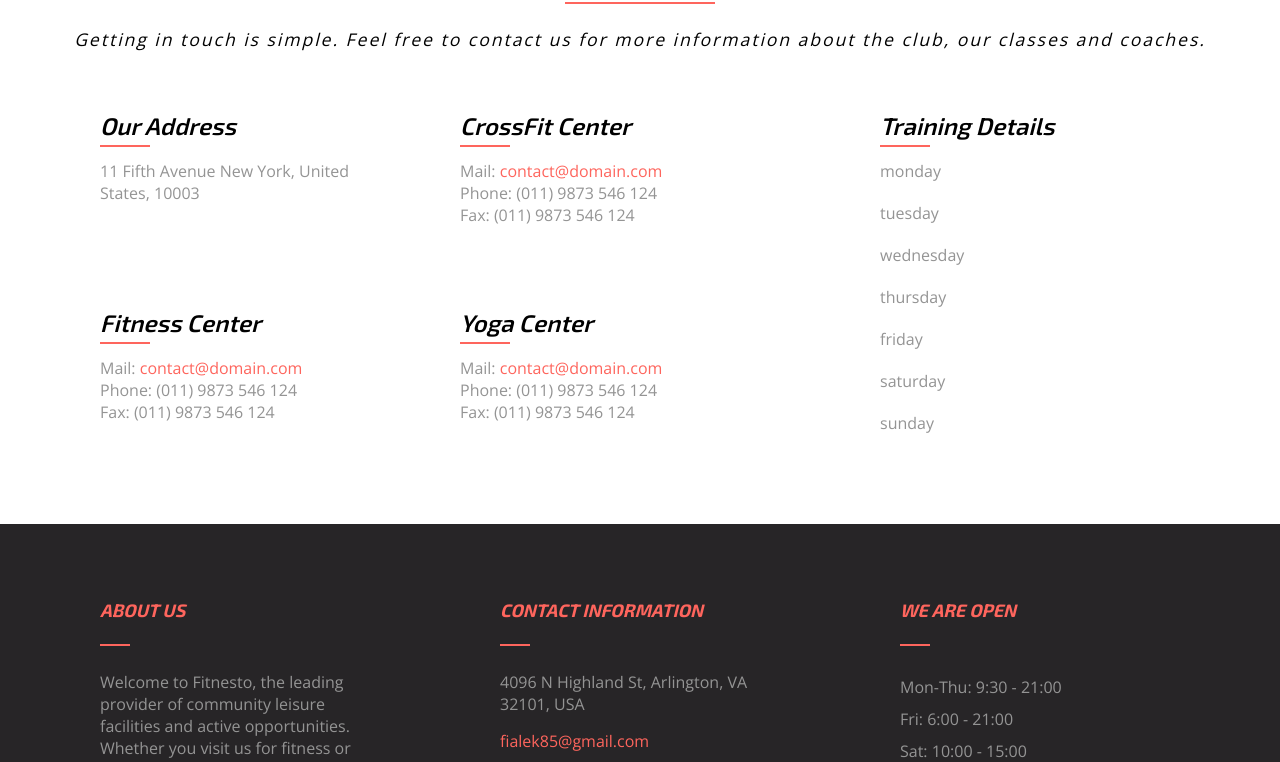
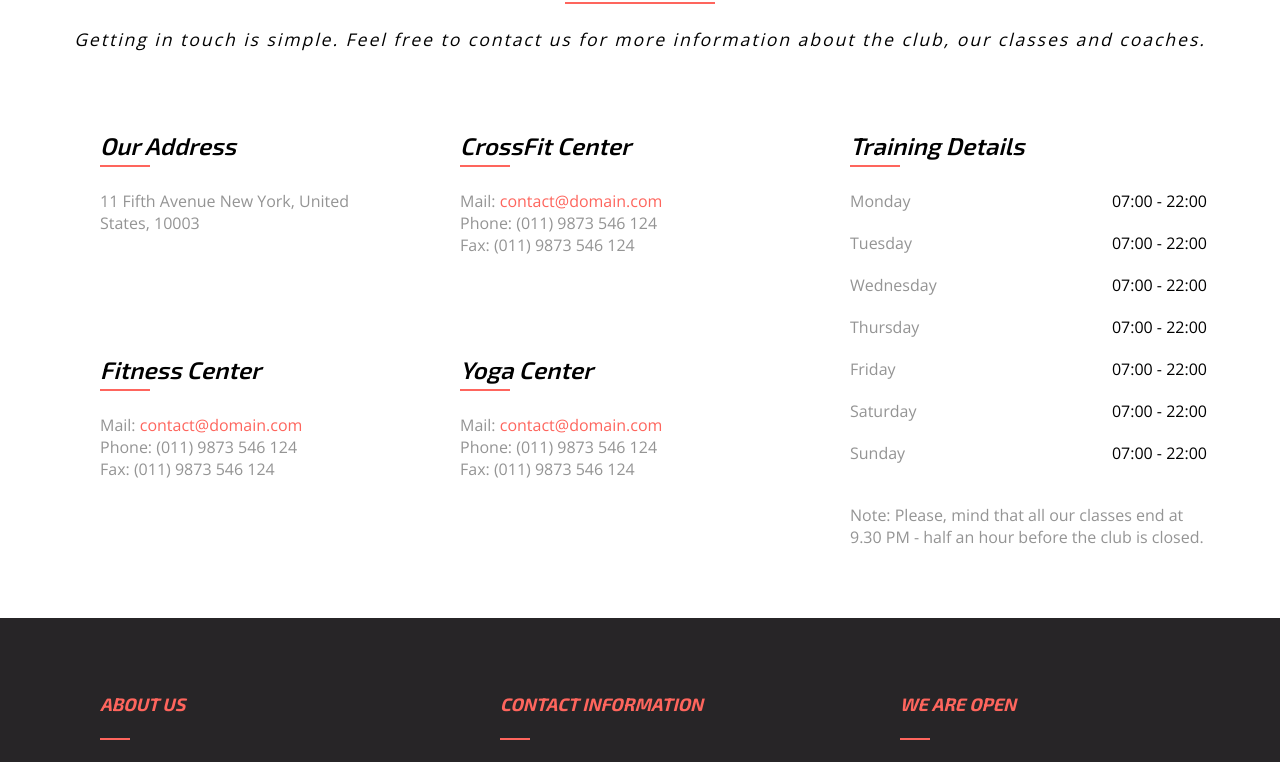
Before and after one commit to Maciejf85/Fitness-site, a website: page contact.html in a window 1280 px wide. Shown: the part 698-1460 px from the top of the page. Drawn offline with nearby package versions, Linux system fonts and the light colour scheme.

Commit message:
contact content ready

```diff
--- a/contact.html
+++ b/contact.html
@@ -130,14 +130,41 @@
             </div>
             <div class="contact__hours__days">
               <ul>
-                <li>monday</li>
-                <li>tuesday</li>
-                <li>wednesday</li>
-                <li>thursday</li>
-                <li>friday</li>
-                <li>saturday</li>
-                <li>sunday</li>
+                <li>
+                  <div>monday</div>
+                  <div>07:00 - 22:00</div>
+                </li>
+                <li>
+                  <div>tuesday</div>
+                  <div>07:00 - 22:00</div>
+                </li>
+                <li>
+                  <div>wednesday</div>
+                  <div>07:00 - 22:00</div>
+                </li>
+                <li>
+                  <div>thursday</div>
+                  <div>07:00 - 22:00</div>
+                </li>
+                <li>
+                  <div>friday</div>
+                  <div>07:00 - 22:00</div>
+                </li>
+                <li>
+                  <div>saturday</div>
+                  <div>07:00 - 22:00</div>
+                </li>
+                <li>
+                  <div>sunday</div>
+                  <div>07:00 - 22:00</div>
+                </li>
               </ul>
+              <div class="note">
+                <p>
+                  Note: Please, mind that all our classes end at 9.30 PM - half
+                  an hour before the club is closed.
+                </p>
+              </div>
             </div>
           </div>
         </div>
--- a/src/scss/sections/contact/_contact.scss
+++ b/src/scss/sections/contact/_contact.scss
@@ -7,6 +7,7 @@
   &__container {
     display: flex;
     justify-content: space-around;
+    padding: 20px 0;
   }
   &__information {
     display: flex;
@@ -20,11 +21,12 @@
         @include itemTitle;
       }
       &__description {
-        padding: 10px 0;
+        padding: 20px 0;
         margin-right: 40px;
         font-size: 1.6rem;
         font-family: $open-sans;
         color: $color-light-grey;
+
         a {
           transition: 0.3s;
           &:hover {
@@ -42,7 +44,8 @@
   }
   &__hours {
     width: 30%;
-    padding: 30px;
+    padding-top: 30px;
+
     &__title {
       @include itemTitle;
     }
@@ -50,13 +53,31 @@
       ul {
         list-style: none;
         padding: 0;
-        margin-top: 10px;
+        margin-top: 20px;
         font-size: 1.6rem;
         font-family: $open-sans;
         color: $color-light-grey;
+        text-transform: capitalize;
         li {
           padding: 10px 0;
+
+          div {
+            display: inline-block;
+            width: 49%;
+            text-align: right;
+            color: black;
+            &:first-child {
+              text-align: left;
+              color: $color-light-grey;
+            }
+          }
         }
+      }
+      .note {
+        padding-top: 30px;
+        font-family: $open-sans;
+        color: $color-light-grey;
+        font-size: 1.6rem;
       }
     }
   }
```
Also changed, not shown: dist/css/main.css.
